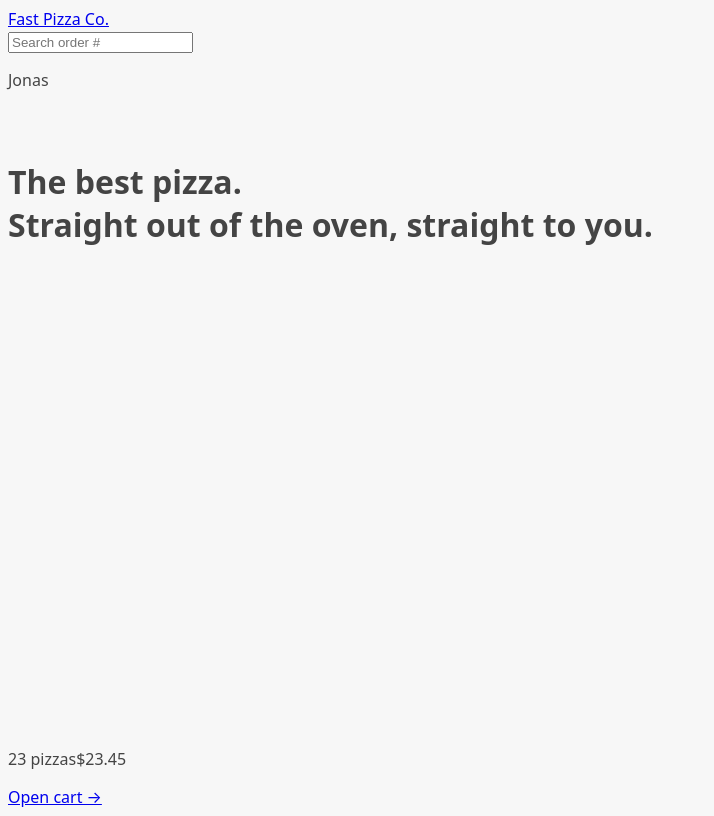
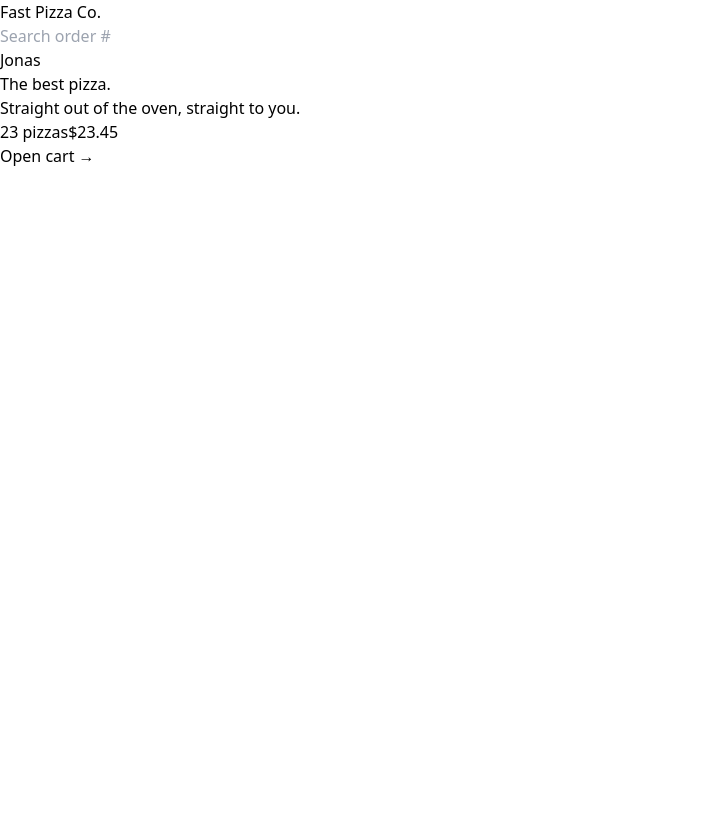
Before and after one commit to Nifemiasaolu/Fast_Pizza, a React (Vite) app: page / in a window 1280 px wide. Shown: the whole page, without its empty margins (0-714 px from the left). Built offline with nearby package versions, Linux system fonts and the light colour scheme.

Commit message:
Update: Import style

```diff
--- a/src/index.css
+++ b/src/index.css
@@ -1,4 +1,9 @@
-body {
+@tailwind base;
+@tailwind components;
+@tailwind utilities;
+
+
+/* body {
   font-family: system-ui, -apple-system, BlinkMacSystemFont, 'Segoe UI', Roboto,
     Oxygen, Ubuntu, Cantarell, 'Open Sans', 'Helvetica Neue', sans-serif;
   background-color: #f7f7f7;
@@ -10,7 +15,7 @@
   grid-template-rows: auto 1fr auto;
   gap: 32px;
   height: 100dvh;
-}
+} */
 
 /* https://dev.to/afif/i-made-100-css-loaders-for-your-next-project-4eje */
 .loader {
```
